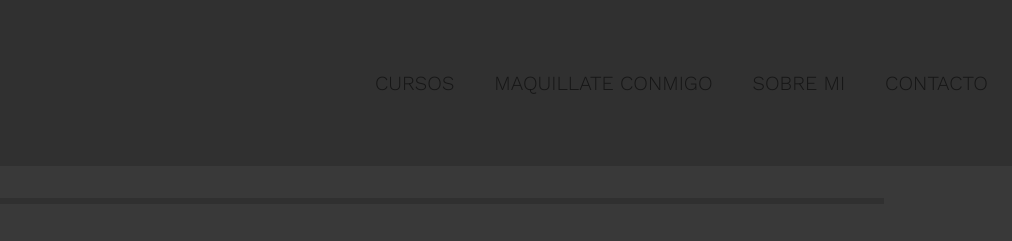
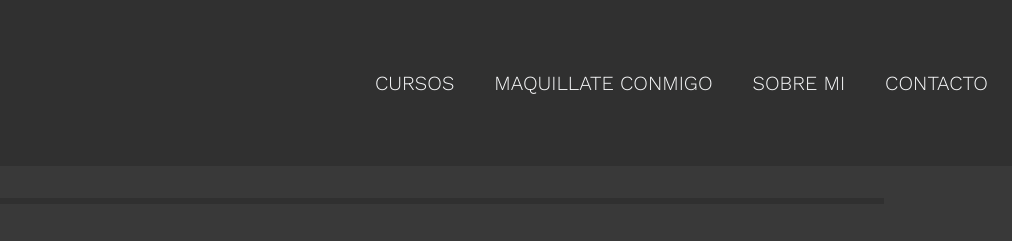
Before and after one commit to charoandina/MiliAndinaMakeUp, a plain HTML site: page html/contacto.html in a window 1280 px wide. Shown: the top 241 px of the page, 268-1280 px from the left. Drawn offline with nearby package versions, Linux system fonts and the light colour scheme.

Commit message:
arreglando nav

```diff
--- a/html/contacto.html
+++ b/html/contacto.html
@@ -19,7 +19,7 @@
 
 <header>
     <nav class="navbar navbar-expand-lg ">
-    <a class="navbar-brand" href="index.html">
+    <a class="navbar-brand" href="../index.html">
         <img src="../img/logo.svg" alt="Logo" class="logo ms-4 animate__animated animate__fadeIn img-fluid">
     </a>
     <button class="navbar-toggler" type="button" data-toggle="collapse" data-target="#navbarNavAltMarkup" aria-controls="navbarNavAltMarkup" aria-expanded="false" aria-label="Toggle navigation">
@@ -28,10 +28,10 @@
     <div class="collapse navbar-collapse" id="navbarNavAltMarkup">
         <div class="collapse navbar-collapse d-flex justify-content-end me-3 fs-5" id="navbarNav">
         <ul class="navbar-nav">
-        <li class="nav-item fw-light"><a class="nav-item nav-link ul-li-a" href="../html/cursos.html">CURSOS</a></li>
-        <li class="nav-item ms-4 fw-light"><a class="nav-item nav-link ul-li-a" href="../html/maquillateconmigo.html">MAQUILLATE CONMIGO</a></li>
-        <li class="nav-item ms-4 fw-light"><a class="nav-item nav-link ul-li-a" href="../html/sobremi.html">SOBRE MI</a></li>
-        <li class="nav-item ms-4 fw-light"><a class="nav-item nav-link ul-li-a" href="../html/contacto.html">CONTACTO</a></li>
+        <li class="nav-item fw-light"><a class="nav-item nav-link ul-li-a text-light" href="../html/cursos.html">CURSOS</a></li>
+        <li class="nav-item ms-4 fw-light"><a class="nav-item nav-link ul-li-a text-light" href="../html/maquillateconmigo.html">MAQUILLATE CONMIGO</a></li>
+        <li class="nav-item ms-4 fw-light"><a class="nav-item nav-link ul-li-a text-light" href="../html/sobremi.html">SOBRE MI</a></li>
+        <li class="nav-item ms-4 fw-light"><a class="nav-item nav-link ul-li-a text-light" href="../html/contacto.html">CONTACTO</a></li>
         </ul>
         </div>
     </div>
```
Also changed, not shown: html/cursos.html (+5 -5 lines), html/maquillateconmigo.html (+5 -5 lines), html/sobremi.html (+5 -5 lines), index.html (+4 -4 lines).
